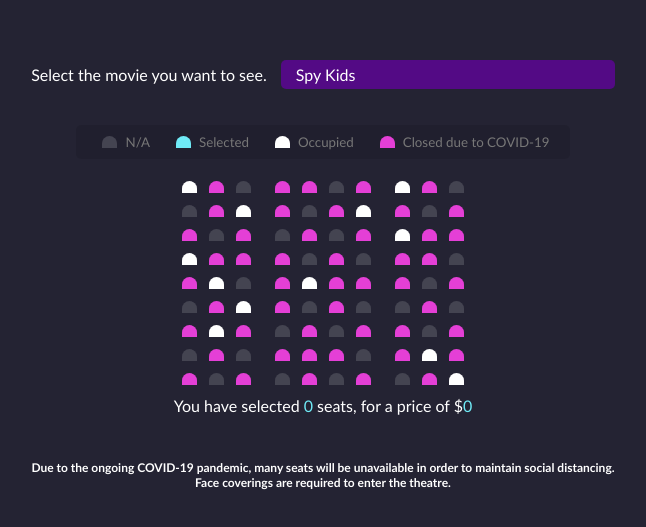
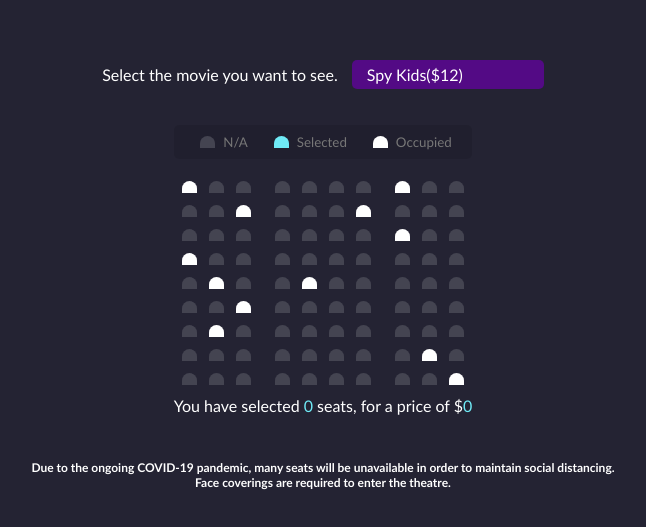
Before and after one commit to chotimmysf/movieseatbooker, a plain HTML site: page index.html in a window 1280 px wide. Shown: the part 115-642 px from the top of the page, without its empty margins (317-963 px from the left). Drawn offline with Linux system fonts and the light colour scheme; a web font is replaced by a local one.

Commit message:
nodelist returning zeroes, revert custom changes

```diff
--- a/index.html
+++ b/index.html
@@ -10,18 +10,11 @@
     <div class="movie-container">
       <label>Select the movie you want to see.</label>
       <select id="movie">
-        <option value="11.99">Spy Kids</option>
-        <option value="13.99">Toy Story 4</option>
-        <option value="15.99">Toy Story 4 3D</option>
-        <option value="7.99">Baby Shark: The Movie</option>
-        <option value="9.99">Black Summer</option>
-        <option value="11.99">Kingdom: The Movie</option>
-        <option value="13.99">Kingdom: The Movie 3D</option>
-        <option value="20.49">Avengers: Infinity War</option>
-        <option value="12.50">Nerve</option>
-        <option value="8.49">The Den</option>
-        <option value="6.50">Winx Club: The Secret of the Lost Kingdom</option>
-        <option value="10.50">Elf Bowling: The Movie</option>
+        <option value="12">Spy Kids($12)</option>
+        <option value="11">Toy Story 4</option>
+        <option value="16">Toy Story 4 3D</option>
+        <option value="7">Baby Shark: The Movie</option>
+        <option value="8">Black Summer</option>
       </select>
     </div>
 
@@ -38,10 +31,6 @@
         <div class="seat occupied"></div>
         <small>Occupied</small>
       </li>
-      <li>
-        <div class="seat coronavirus"></div>
-        <small>Closed due to COVID-19</small>
-      </li>
     </ul>
 
     <div class="container">
@@ -50,118 +39,118 @@
           <div class="row">
             <!--Row 1-->
             <div class="seat occupied"></div>
-            <div class="seat coronavirus"></div>
             <div class="seat"></div>
-            <div class="seat coronavirus"></div>
-            <div class="seat coronavirus"></div>
             <div class="seat"></div>
-            <div class="seat coronavirus"></div>
+            <div class="seat"></div>
+            <div class="seat"></div>
+            <div class="seat"></div>
+            <div class="seat"></div>
             <div class="seat occupied"></div>
-            <div class="seat coronavirus"></div>
+            <div class="seat"></div>
             <div class="seat"></div>
           </div>
           <div class="row">
             <!--Row 2-->
             <div class="seat"></div>
-            <div class="seat coronavirus"></div>
+            <div class="seat"></div>
             <div class="seat occupied"></div>
-            <div class="seat coronavirus"></div>
             <div class="seat"></div>
-            <div class="seat coronavirus"></div>
+            <div class="seat"></div>
+            <div class="seat"></div>
             <div class="seat occupied"></div>
-            <div class="seat coronavirus"></div>
             <div class="seat"></div>
-            <div class="seat coronavirus"></div>
+            <div class="seat"></div>
+            <div class="seat"></div>
           </div>
           <div class="row">
             <!--Row 3-->
-            <div class="seat coronavirus"></div>
             <div class="seat"></div>
-            <div class="seat coronavirus"></div>
             <div class="seat"></div>
-            <div class="seat coronavirus"></div>
             <div class="seat"></div>
-            <div class="seat coronavirus"></div>
+            <div class="seat"></div>
+            <div class="seat"></div>
+            <div class="seat"></div>
+            <div class="seat"></div>
             <div class="seat occupied"></div>
-            <div class="seat coronavirus"></div>
-            <div class="seat coronavirus"></div>
+            <div class="seat"></div>
+            <div class="seat"></div>
           </div>
           <div class="row">
             <!--Row 4-->
             <div class="seat occupied"></div>
-            <div class="seat coronavirus"></div>
-            <div class="seat coronavirus"></div>
-            <div class="seat coronavirus"></div>
             <div class="seat"></div>
-            <div class="seat coronavirus"></div>
             <div class="seat"></div>
-            <div class="seat coronavirus"></div>
-            <div class="seat coronavirus"></div>
+            <div class="seat"></div>
+            <div class="seat"></div>
+            <div class="seat"></div>
+            <div class="seat"></div>
+            <div class="seat"></div>
+            <div class="seat"></div>
             <div class="seat"></div>
           </div>
           <div class="row">
             <!--Row 5-->
-            <div class="seat coronavirus"></div>
+            <div class="seat"></div>
             <div class="seat occupied"></div>
             <div class="seat"></div>
-            <div class="seat coronavirus"></div>
+            <div class="seat"></div>
             <div class="seat occupied"></div>
-            <div class="seat coronavirus"></div>
-            <div class="seat coronavirus"></div>
-            <div class="seat coronavirus"></div>
             <div class="seat"></div>
-            <div class="seat coronavirus"></div>
+            <div class="seat"></div>
+            <div class="seat"></div>
+            <div class="seat"></div>
+            <div class="seat"></div>
           </div>
           <div class="row">
             <!--Row 6-->
             <div class="seat"></div>
-            <div class="seat coronavirus"></div>
+            <div class="seat"></div>
             <div class="seat occupied"></div>
-            <div class="seat coronavirus"></div>
-            <div class="seat"></div>
-            <div class="seat coronavirus"></div>
             <div class="seat"></div>
             <div class="seat"></div>
-            <div class="seat coronavirus"></div>
+            <div class="seat"></div>
+            <div class="seat"></div>
+            <div class="seat"></div>
+            <div class="seat"></div>
             <div class="seat"></div>
           </div>
           <div class="row">
             <!--Row 7-->
-            <div class="seat coronavirus"></div>
+            <div class="seat"></div>
             <div class="seat occupied"></div>
-            <div class="seat coronavirus"></div>
             <div class="seat"></div>
-            <div class="seat coronavirus"></div>
             <div class="seat"></div>
-            <div class="seat coronavirus"></div>
-            <div class="seat coronavirus"></div>
             <div class="seat"></div>
-            <div class="seat coronavirus"></div>
+            <div class="seat"></div>
+            <div class="seat"></div>
+            <div class="seat"></div>
+            <div class="seat"></div>
+            <div class="seat"></div>
           </div>
           <div class="row">
             <!--Row 8-->
             <div class="seat"></div>
-            <div class="seat coronavirus"></div>
             <div class="seat"></div>
-            <div class="seat coronavirus"></div>
-            <div class="seat coronavirus"></div>
-            <div class="seat coronavirus"></div>
             <div class="seat"></div>
-            <div class="seat coronavirus"></div>
+            <div class="seat"></div>
+            <div class="seat"></div>
+            <div class="seat"></div>
+            <div class="seat"></div>
+            <div class="seat"></div>
             <div class="seat occupied"></div>
-            <div class="seat coronavirus"></div>
+            <div class="seat"></div>
           </div>
           <div class="row">
             <!--Row 9-->
-            <div class="seat coronavirus"></div>
             <div class="seat"></div>
-            <div class="seat coronavirus"></div>
             <div class="seat"></div>
-            <div class="seat coronavirus"></div>
             <div class="seat"></div>
-            <div class="seat coronavirus"></div>
             <div class="seat"></div>
-            <div class="seat coronavirus"></div>
+            <div class="seat"></div>
+            <div class="seat"></div>
+            <div class="seat"></div>
+            <div class="seat"></div>
+            <div class="seat"></div>
             <div class="seat occupied"></div>
           </div>
         </div>
--- a/script.js
+++ b/script.js
@@ -1,35 +1,27 @@
 const container = document.querySelector(".container");
-const seats = document.querySelectorAll(
-  ".row .seat:not(.occupied) .seat:not(.coronavirus)"
-);
+const seats = document.querySelectorAll(".row .seat:not(.occupied)");
 const count = document.getElementById("count");
-const count = document.getElementById("total");
+const total = document.getElementById("total");
 const movieSelect = document.getElementById("movie");
 
-let ticketPrice = +movieSelect.value;
+const ticketPrice = +movieSelect.value;
 
-// Update total and count
+// Update total and count (NOT WORKING)
 function updateSelectedCount() {
   const selectedSeats = document.querySelectorAll(".row.seat.selected");
 
   const selectedSeatsCount = selectedSeats.length;
 
+  console.log(selectedSeatsCount);
   count.innerText = selectedSeatsCount;
   total.innerText = selectedSeatsCount * ticketPrice;
 }
-
-// Movie select event
-movieSelect.addEvenetListener("change", (e) => {
-  ticketPrice = +e.target.value;
-  updateSelectedCount();
-});
 
 // Seat click event
 container.addEventListener("click", (e) => {
   if (
     e.target.classList.contains("seat") &&
-    !e.target.classList.contains("occupied") &&
-    !e.target.classList.contains("coronavirus")
+    !e.target.classList.contains("occupied")
   ) {
     e.target.classList.toggle("selected");
 
--- a/style.css
+++ b/style.css
@@ -50,9 +50,9 @@
   background-color: #ffffff;
 }
 
-.seat.coronavirus {
+/* .seat.coronavirus {
   background-color: #e43fd6;
-}
+} */
 
 .seat:nth-of-type(3) {
   margin-right: 18px;
@@ -61,13 +61,11 @@
   margin-left: 18px;
 }
 
-.seat:not(.occupied):not(.coronavirus):hover {
+.seat:not(.occupied):hover {
   cursor: pointer;
   transform: scale(1.5);
 }
-.showcase .seat:not(.occupied),
-.seat:not(.coronavirus),
-:hover {
+.showcase .seat:not(.occupied):hover {
   cursor: default;
   transform: scale(1);
 }
```
